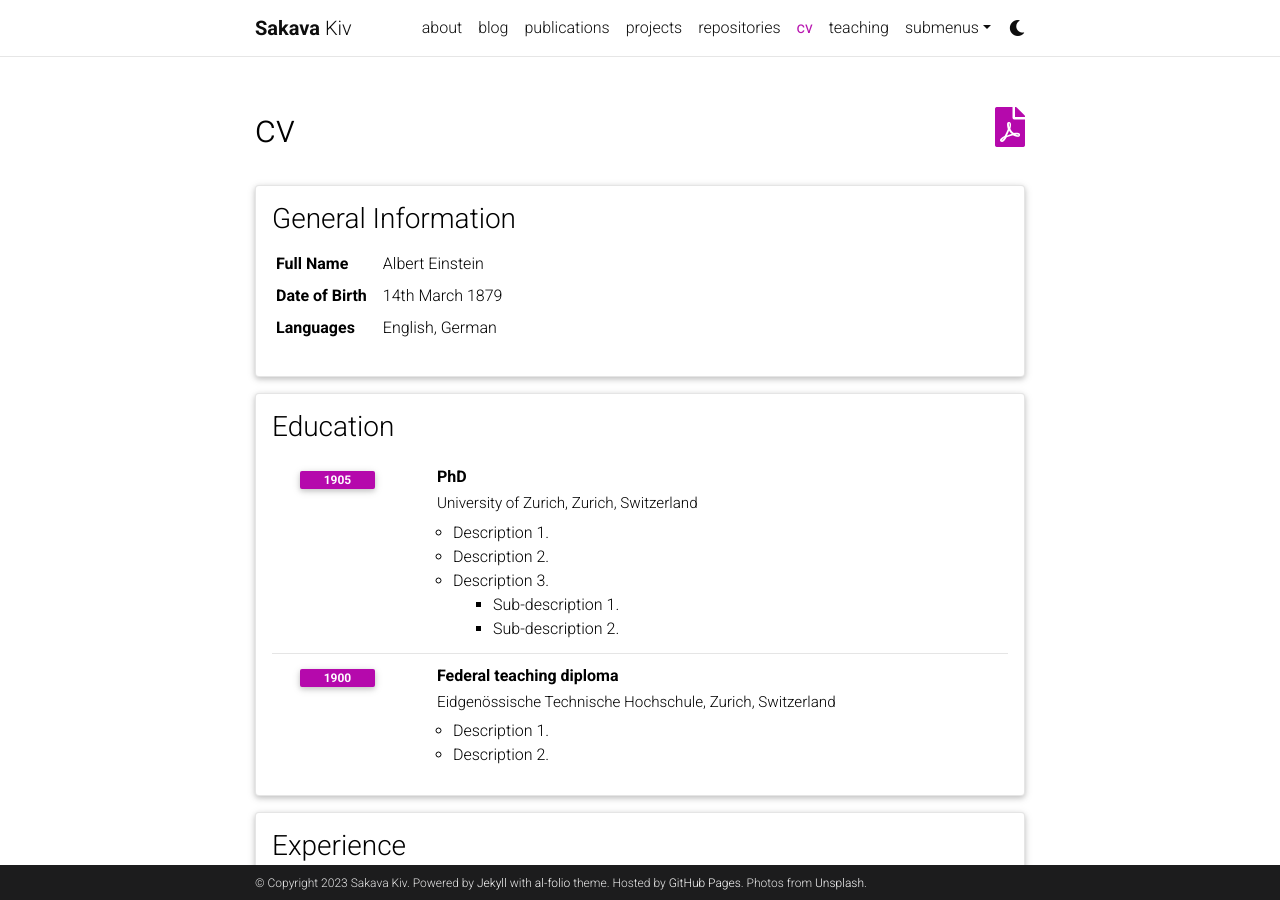
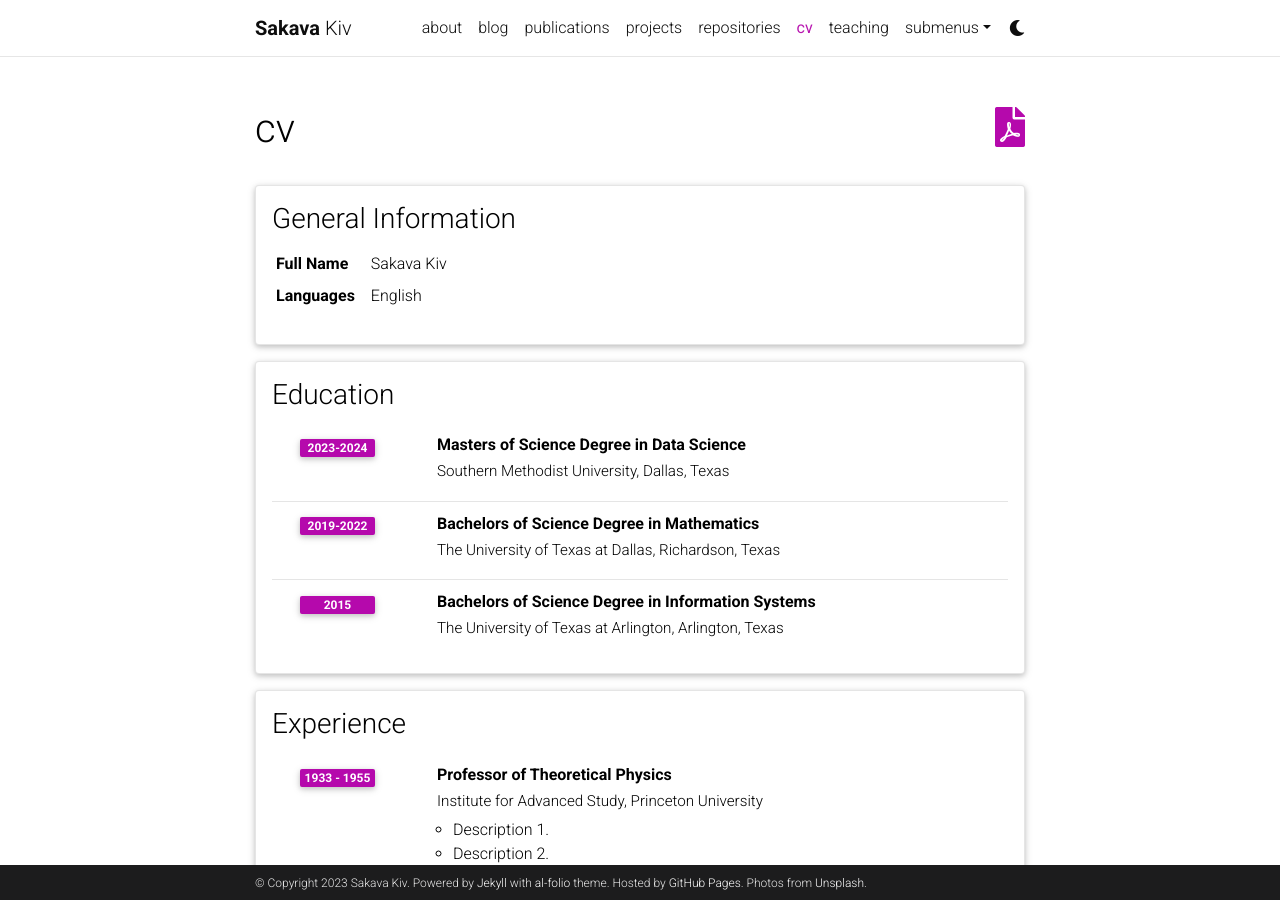
Before and after one commit to SakavaKiv/SakavaKiv.github.io, a Jekyll site: the page built from _pages/cv.md, in a window 1280 px wide and 900 px high. Built offline with Jekyll 4.4.1, drawn with Linux system fonts in a browser that asks for light colours; comment, search, counter and statistics services are not loaded; a style sheet for code colours, icons or effects is not loaded.

Commit message:
update education

```diff
--- a/_data/cv.yml
+++ b/_data/cv.yml
@@ -2,31 +2,25 @@
   type: map
   contents:
     - name: Full Name
-      value: Albert Einstein
-    - name: Date of Birth
-      value: 14th March 1879
+      value: Sakava Kiv
     - name: Languages
-      value: English, German
+      value: English
 
 - title: Education
   type: time_table
   contents:
-    - title: PhD
-      institution: University of Zurich, Zurich, Switzerland
-      year: 1905
-      description:
-        - Description 1.
-        - Description 2.
-        - title: Description 3.
-          contents:
-            - Sub-description 1.
-            - Sub-description 2.
-    - title: Federal teaching diploma
-      institution: Eidgenössische Technische Hochschule, Zurich, Switzerland
-      year: 1900
-      description:
-        - Description 1.
-        - Description 2.
+    - title: Masters of Science Degree in Data Science
+      institution: Southern Methodist University, Dallas, Texas
+      year: 2023-2024
+
+    - title: Bachelors of Science Degree in Mathematics
+      institution: The University of Texas at Dallas, Richardson, Texas
+      year: 2019-2022
+
+    - title: Bachelors of Science Degree in Information Systems
+      institution: The University of Texas at Arlington, Arlington, Texas
+      year: 2015
+
 
 - title: Experience
   type: time_table
```
